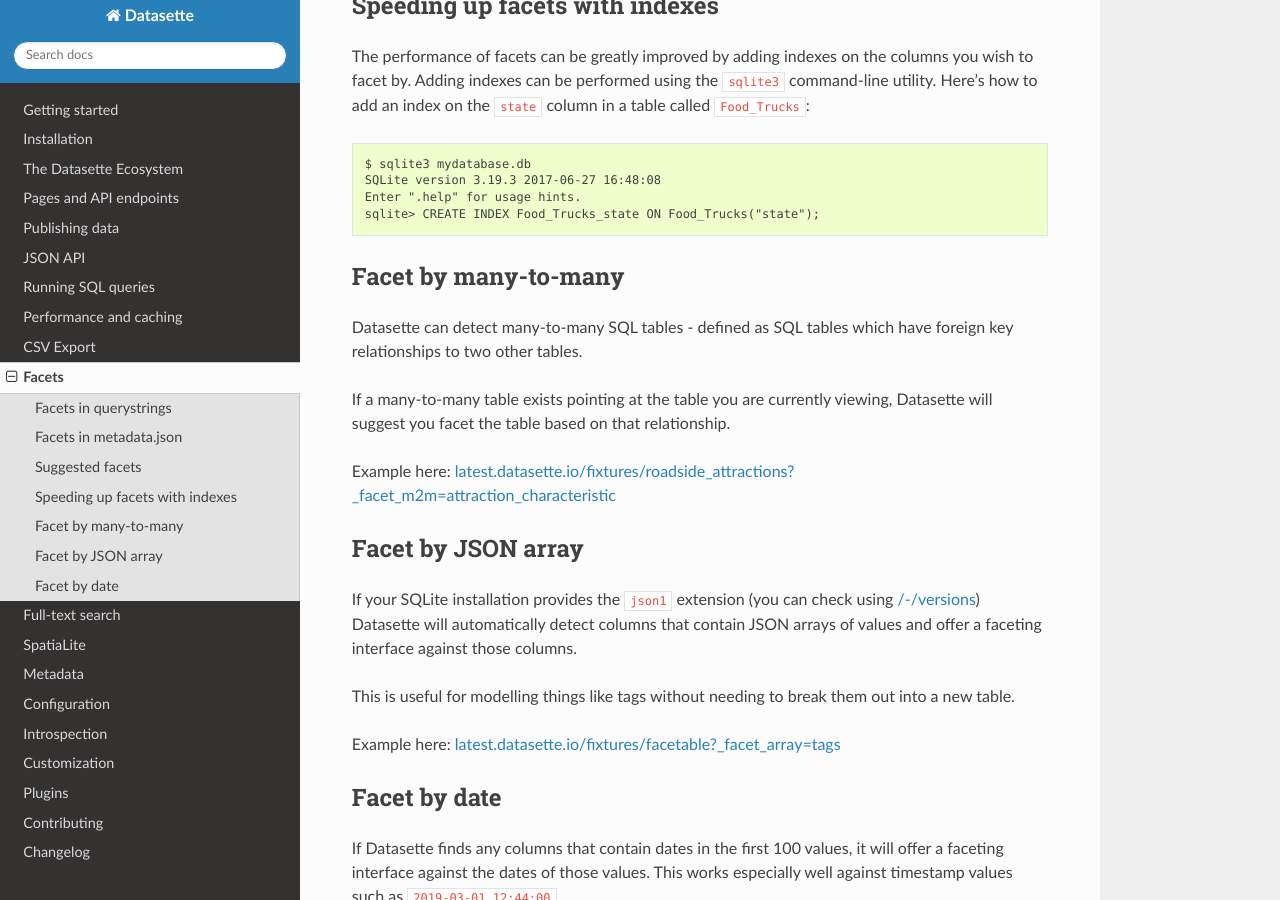
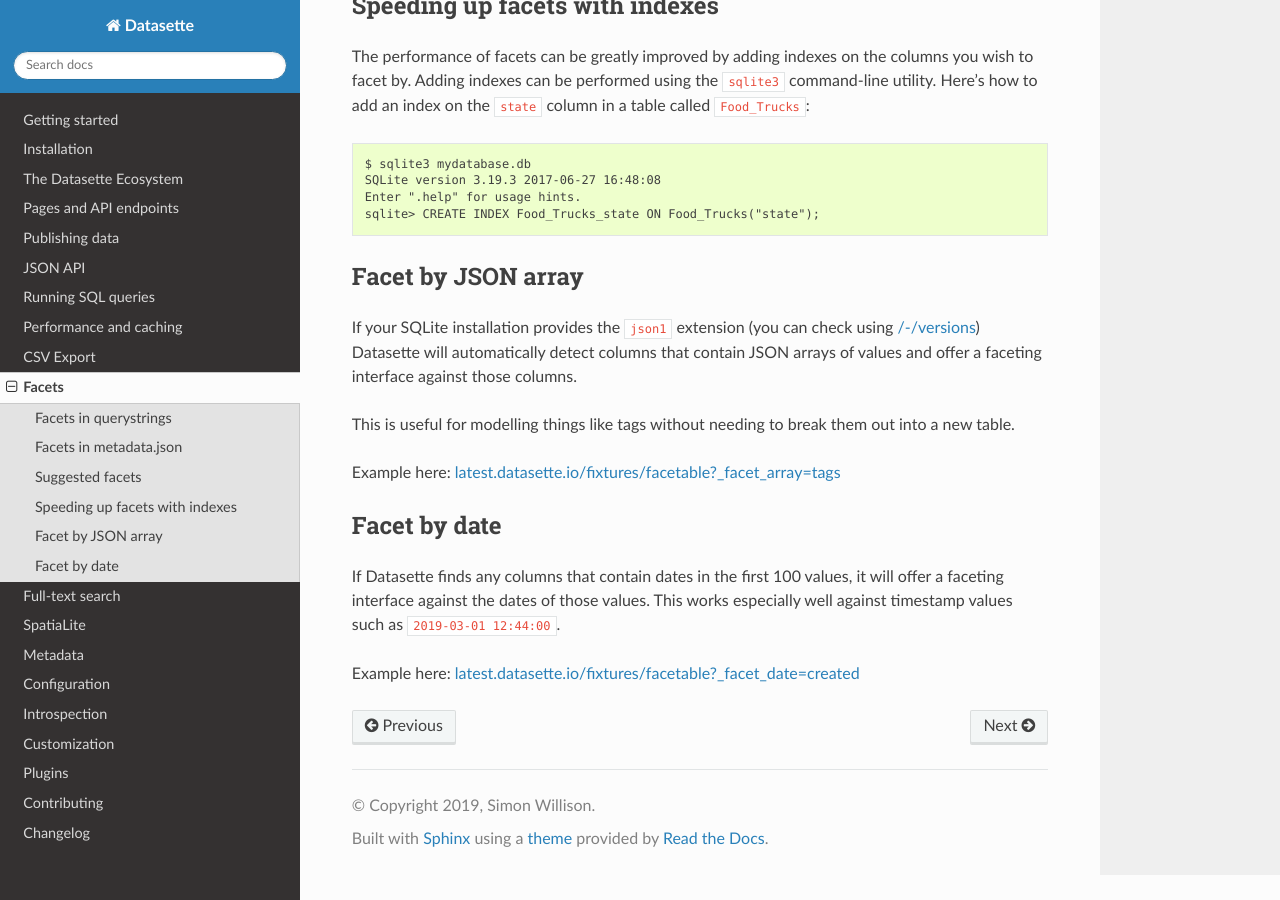
Before and after one commit to simonw/datasette, a Sphinx documentation site: the page built from docs/facets.rst, in a window 1280 px wide and 900 px high, scrolled down 3248 px. Built offline with Sphinx 7.4.7 and the Read the Docs theme 2.0.0, drawn with Linux system fonts in a browser that asks for light colours.

Commit message:
Removed facet-by-m2m from docs, refs #550
Will bring this back in #551

```diff
--- a/docs/facets.rst
+++ b/docs/facets.rst
@@ -129,17 +129,6 @@
     Enter ".help" for usage hints.
     sqlite> CREATE INDEX Food_Trucks_state ON Food_Trucks("state");
 
-.. _facet_by_m2m:
-
-Facet by many-to-many
----------------------
-
-Datasette can detect many-to-many SQL tables - defined as SQL tables which have foreign key relationships to two other tables.
-
-If a many-to-many table exists pointing at the table you are currently viewing, Datasette will suggest you facet the table based on that relationship.
-
-Example here: `latest.datasette.io/fixtures/roadside_attractions?_facet_m2m=attraction_characteristic <https://latest.datasette.io/fixtures/roadside_attractions?_facet_m2m=attraction_characteristic>`__
-
 .. _facet_by_json_array:
 
 Facet by JSON array
```
